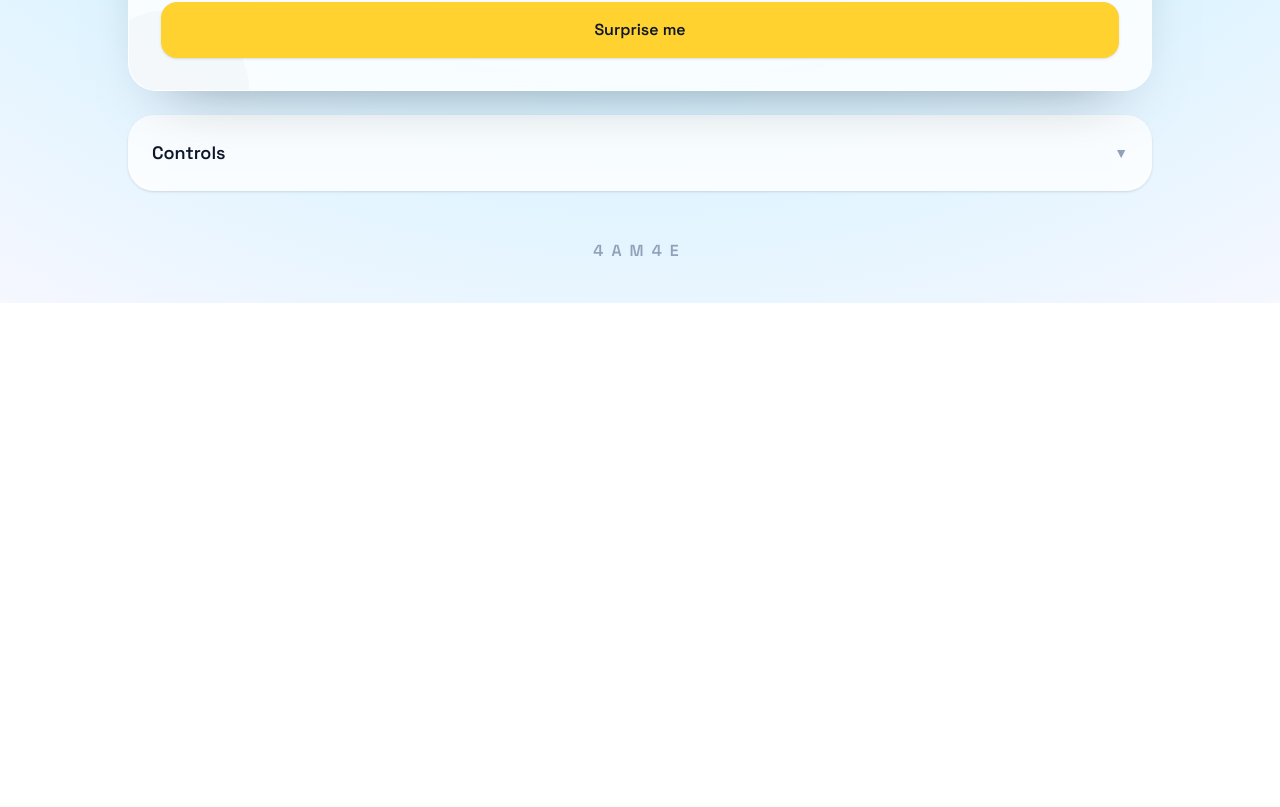
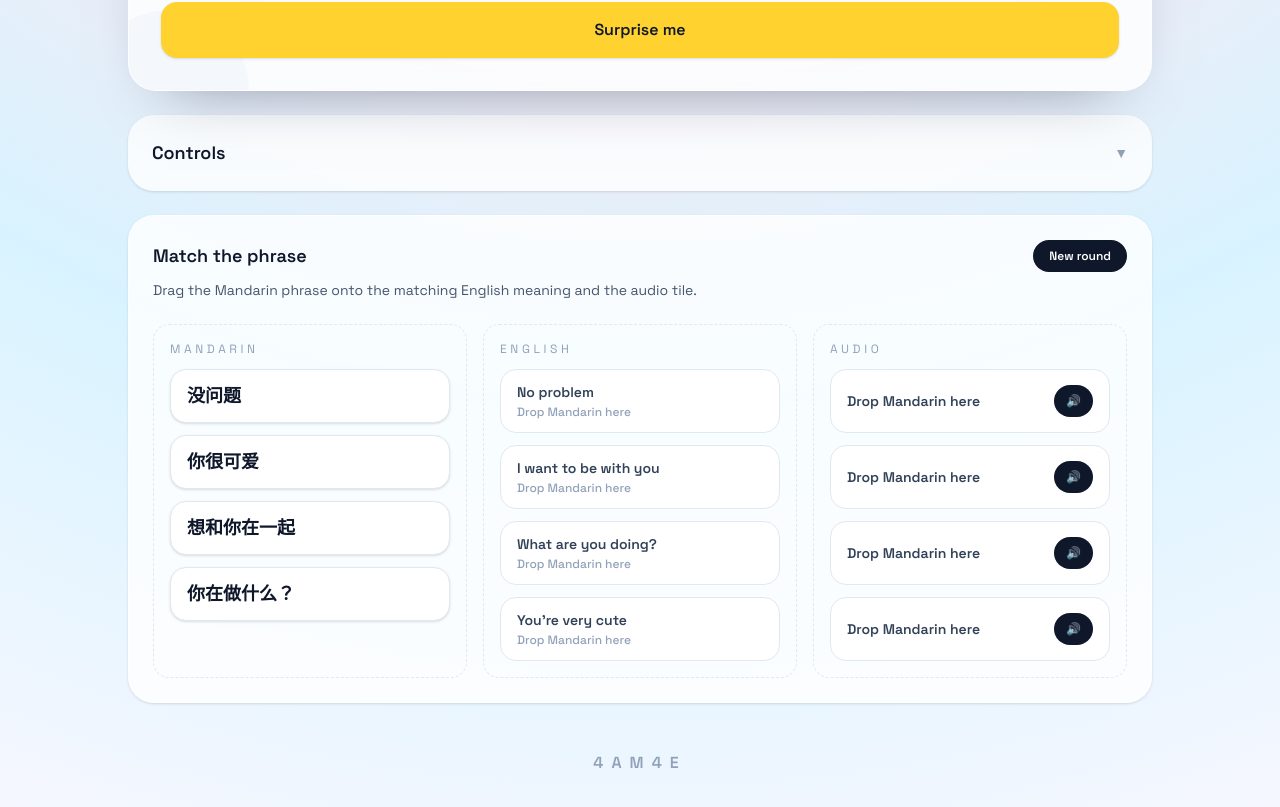
Before and after one commit to aurumnonvulgi/Remindy, a Next.js app: page / in a window 1280 px wide. Shown: the part 828-1635 px from the top of the page. Before the commit the page ends 1131 px from the top, so only its background shows below. Built offline with nearby package versions, Linux system fonts and the light colour scheme.

Commit message:
Add drag and drop match game

```diff
--- a/app/page.tsx
+++ b/app/page.tsx
@@ -11,6 +11,10 @@ type Phrase = {
 type PinyinToken = {
   word: string;
   zh?: string;
+};
+
+type GameItem = Phrase & {
+  id: string;
 };
 
 const PHRASES: Phrase[] = [
@@ -89,6 +93,12 @@ export default function Home() {
   const [voices, setVoices] = useState<SpeechSynthesisVoice[]>([]);
   const [voiceUri, setVoiceUri] = useState("");
   const [replaySeed, setReplaySeed] = useState(0);
+  const [gameSeed, setGameSeed] = useState(0);
+  const [draggingId, setDraggingId] = useState<string | null>(null);
+  const [englishMatches, setEnglishMatches] = useState<Record<string, string>>(
+    {}
+  );
+  const [audioMatches, setAudioMatches] = useState<Record<string, string>>({});
   const lastSpokenRef = useRef<string>("");
   const speakLockRef = useRef(false);
   const autoSpokenIndexRef = useRef<number | null>(null);
@@ -240,6 +250,36 @@ export default function Home() {
     }
     return pinyinWords.map((word) => ({ word }));
   }, [phrase.zh, pinyinWords]);
+
+  const gameItems = useMemo<GameItem[]>(() => {
+    const pool = [...PHRASES];
+    for (let i = pool.length - 1; i > 0; i -= 1) {
+      const j = Math.floor(Math.random() * (i + 1));
+      [pool[i], pool[j]] = [pool[j], pool[i]];
+    }
+    return pool.slice(0, 4).map((item, index) => ({
+      id: `${index}-${item.zh}`,
+      ...item,
+    }));
+  }, [gameSeed]);
+
+  const englishTargets = useMemo(() => {
+    const shuffled = [...gameItems];
+    for (let i = shuffled.length - 1; i > 0; i -= 1) {
+      const j = Math.floor(Math.random() * (i + 1));
+      [shuffled[i], shuffled[j]] = [shuffled[j], shuffled[i]];
+    }
+    return shuffled;
+  }, [gameItems]);
+
+  const audioTargets = useMemo(() => {
+    const shuffled = [...gameItems];
+    for (let i = shuffled.length - 1; i > 0; i -= 1) {
+      const j = Math.floor(Math.random() * (i + 1));
+      [shuffled[i], shuffled[j]] = [shuffled[j], shuffled[i]];
+    }
+    return shuffled;
+  }, [gameItems]);
 
   return (
     <div className="min-h-screen bg-[radial-gradient(circle_at_top,_#fff7d6_0%,_#ffe6ef_35%,_#d8f3ff_70%,_#f6f7ff_100%)] px-6 py-10 text-slate-900">
@@ -480,6 +520,144 @@ export default function Home() {
               </label>
             </div>
           </details>
+          <section className="rounded-[26px] border border-white/70 bg-white/80 p-6 shadow-sm">
+            <div className="flex flex-wrap items-center justify-between gap-3">
+              <h2 className="text-lg font-semibold text-slate-900">
+                Match the phrase
+              </h2>
+              <button
+                type="button"
+                onClick={() => {
+                  setGameSeed((current) => current + 1);
+                  setEnglishMatches({});
+                  setAudioMatches({});
+                }}
+                className="rounded-full bg-slate-900 px-4 py-2 text-xs font-semibold text-white transition hover:bg-slate-800"
+              >
+                New round
+              </button>
+            </div>
+            <p className="mt-2 text-sm text-slate-600">
+              Drag the Mandarin phrase onto the matching English meaning and
+              the audio tile.
+            </p>
+
+            <div className="mt-6 grid gap-4 lg:grid-cols-[1fr_1fr_1fr]">
+              <div className="rounded-2xl border border-dashed border-slate-200 p-4">
+                <p className="text-xs uppercase tracking-[0.3em] text-slate-400">
+                  Mandarin
+                </p>
+                <div className="mt-3 flex flex-col gap-3">
+                  {gameItems.map((item) => (
+                    <div
+                      key={item.id}
+                      draggable
+                      onDragStart={(event) => {
+                        event.dataTransfer.setData("text/plain", item.id);
+                        setDraggingId(item.id);
+                      }}
+                      onDragEnd={() => setDraggingId(null)}
+                      className={`cursor-grab rounded-2xl border bg-white px-4 py-3 text-lg font-semibold text-slate-900 shadow-sm transition ${
+                        draggingId === item.id
+                          ? "scale-95 border-slate-400"
+                          : "border-slate-200 hover:border-slate-300"
+                      }`}
+                    >
+                      {item.zh}
+                    </div>
+                  ))}
+                </div>
+              </div>
+
+              <div className="rounded-2xl border border-dashed border-slate-200 p-4">
+                <p className="text-xs uppercase tracking-[0.3em] text-slate-400">
+                  English
+                </p>
+                <div className="mt-3 flex flex-col gap-3">
+                  {englishTargets.map((target) => {
+                    const matchId = englishMatches[target.id];
+                    const isCorrect = matchId === target.id;
+                    return (
+                      <div
+                        key={target.id}
+                        onDragOver={(event) => event.preventDefault()}
+                        onDrop={(event) => {
+                          event.preventDefault();
+                          const id = event.dataTransfer.getData("text/plain");
+                          if (id) {
+                            setEnglishMatches((current) => ({
+                              ...current,
+                              [target.id]: id,
+                            }));
+                          }
+                        }}
+                        className={`flex min-h-[64px] flex-col justify-between rounded-2xl border bg-white px-4 py-3 text-sm font-semibold transition ${
+                          matchId
+                            ? isCorrect
+                              ? "border-emerald-300 bg-emerald-50 text-emerald-900"
+                              : "border-rose-300 bg-rose-50 text-rose-700"
+                            : "border-slate-200 text-slate-700"
+                        }`}
+                      >
+                        <span>{target.en}</span>
+                        <span className="text-xs font-medium text-slate-400">
+                          {matchId
+                            ? isCorrect
+                              ? "Matched"
+                              : "Try again"
+                            : "Drop Mandarin here"}
+                        </span>
+                      </div>
+                    );
+                  })}
+                </div>
+              </div>
+
+              <div className="rounded-2xl border border-dashed border-slate-200 p-4">
+                <p className="text-xs uppercase tracking-[0.3em] text-slate-400">
+                  Audio
+                </p>
+                <div className="mt-3 flex flex-col gap-3">
+                  {audioTargets.map((target) => {
+                    const matchId = audioMatches[target.id];
+                    const isCorrect = matchId === target.id;
+                    return (
+                      <div
+                        key={target.id}
+                        onDragOver={(event) => event.preventDefault()}
+                        onDrop={(event) => {
+                          event.preventDefault();
+                          const id = event.dataTransfer.getData("text/plain");
+                          if (id) {
+                            setAudioMatches((current) => ({
+                              ...current,
+                              [target.id]: id,
+                            }));
+                          }
+                        }}
+                        className={`flex min-h-[64px] items-center justify-between rounded-2xl border bg-white px-4 py-3 text-sm font-semibold transition ${
+                          matchId
+                            ? isCorrect
+                              ? "border-emerald-300 bg-emerald-50 text-emerald-900"
+                              : "border-rose-300 bg-rose-50 text-rose-700"
+                            : "border-slate-200 text-slate-700"
+                        }`}
+                      >
+                        <span>{matchId ? "Ready" : "Drop Mandarin here"}</span>
+                        <button
+                          type="button"
+                          onClick={() => speakText(target.zh)}
+                          className="rounded-full bg-slate-900 px-3 py-2 text-xs font-semibold text-white transition hover:bg-slate-800"
+                        >
+                          🔊
+                        </button>
+                      </div>
+                    );
+                  })}
+                </div>
+              </div>
+            </div>
+          </section>
         </main>
         <footer className="pt-4 text-center text-sm font-semibold tracking-[0.5em] text-slate-400 sm:text-base">
           4AM4E
```
